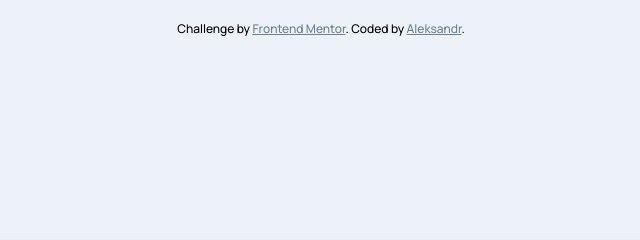
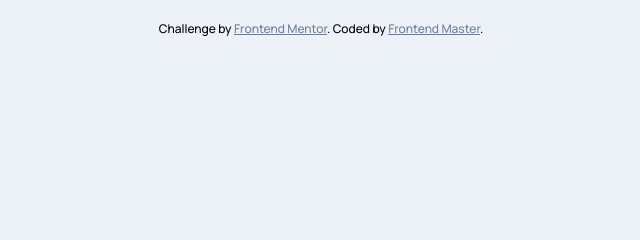
Before and after one commit to MasterDev333/article-preview-component, a plain HTML site: page index.html in a window 1280 px wide. Shown: the top 240 px of the page, 319-959 px from the left. Drawn offline with nearby package versions, Linux system fonts and the light colour scheme.

Commit message:
Update index.html

```diff
--- a/index.html
+++ b/index.html
@@ -54,7 +54,7 @@
   </main>
   <div class="attribution">
     Challenge by <a href="https://www.frontendmentor.io?ref=challenge" target="_blank">Frontend Mentor</a>.
-    Coded by <a href="#">Aleksandr</a>.
+    Coded by <a href="#">Frontend Master</a>.
   </div>
 
   <script src="https://code.jquery.com/jquery-3.5.1.min.js" integrity="sha256-9/aliU8dGd2tb6OSsuzixeV4y/faTqgFtohetphbbj0=" crossorigin="anonymous"></script>
```
